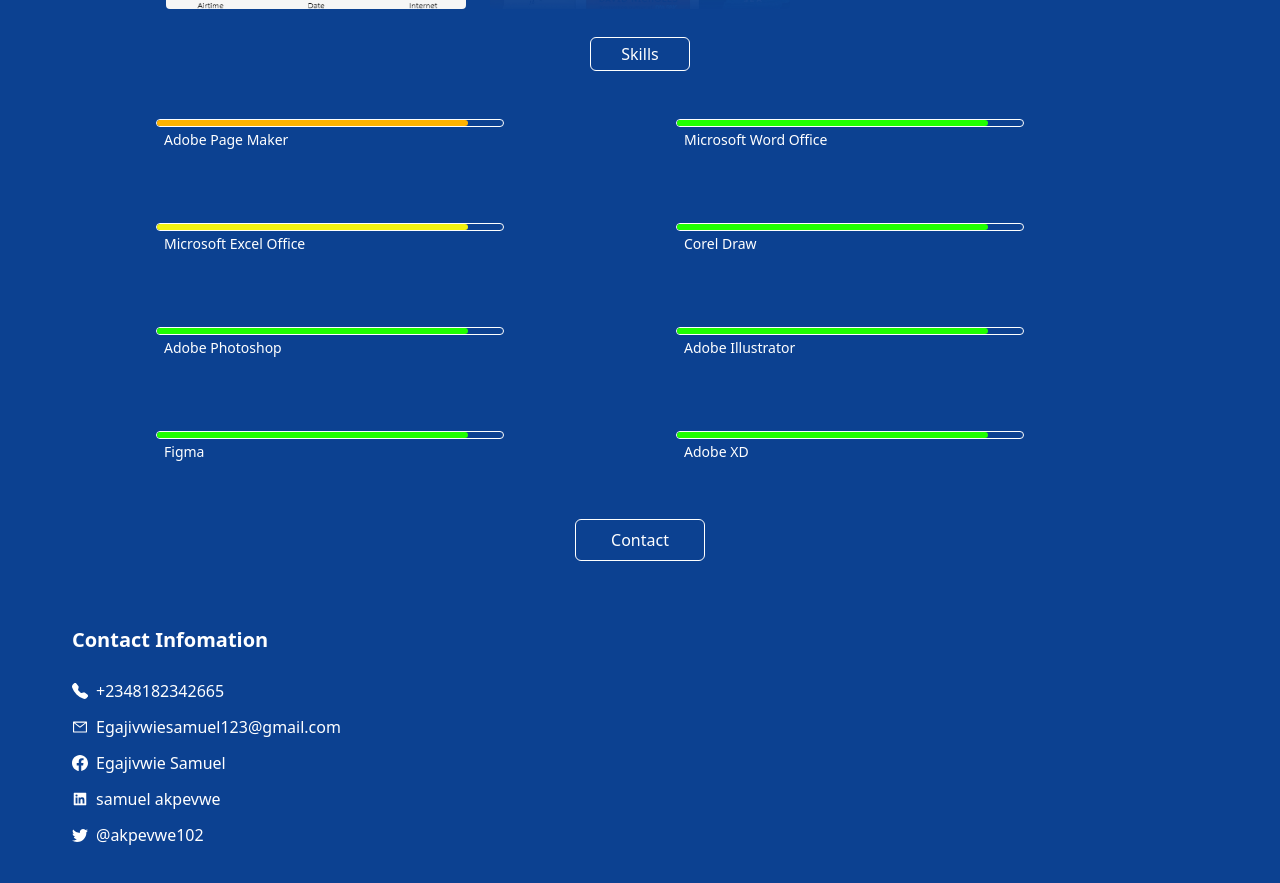
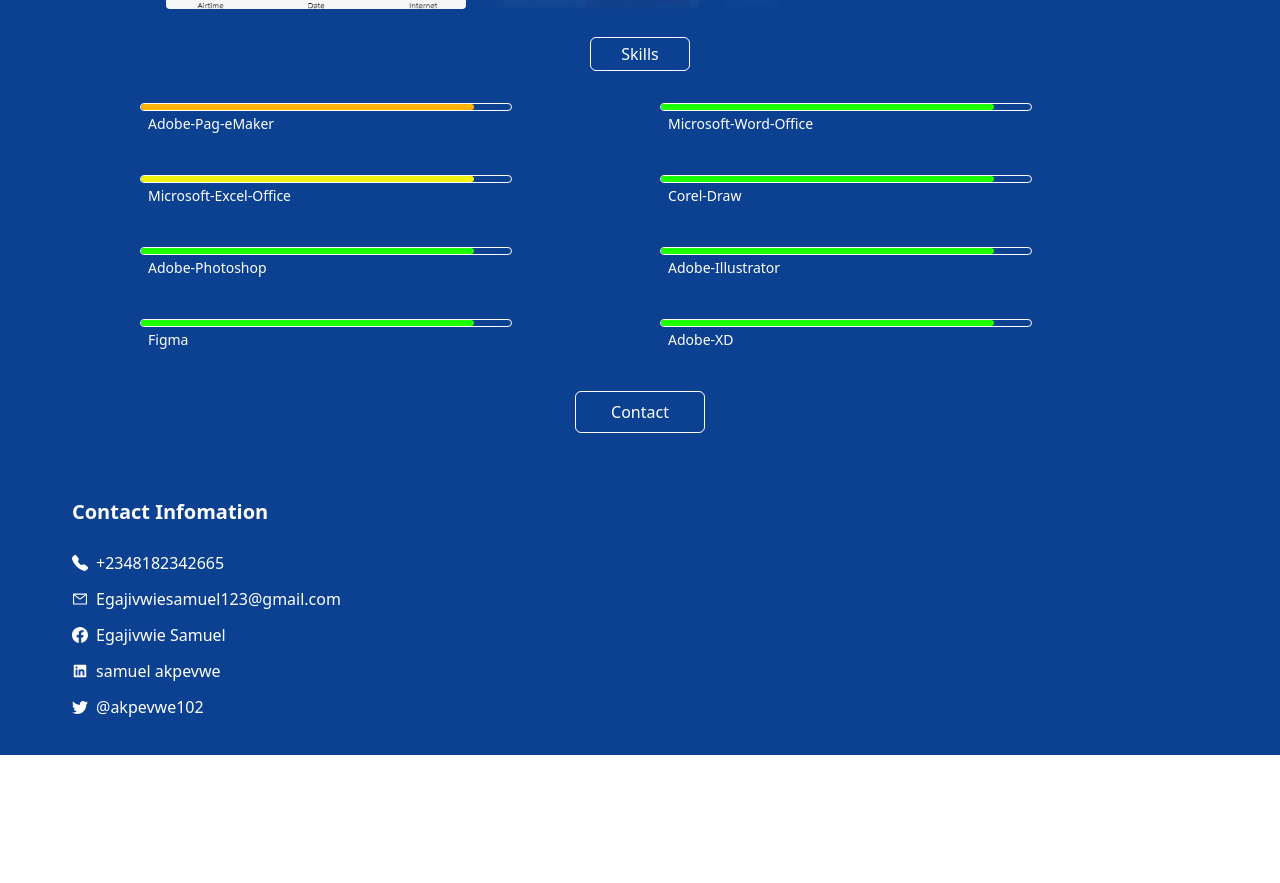
Before and after one commit to goodylove/my-ts-app, a React (Create React App) app: page / in a window 1280 px wide. Shown: the part 1423-2306 px from the top of the page. After the commit the page ends 2178 px from the top, so only its background shows below. Built offline with nearby package versions, Linux system fonts and the light colour scheme.

Commit message:
added mobile menu

```diff
--- a/src/Data.tsx
+++ b/src/Data.tsx
@@ -33,32 +33,32 @@
 
 export const skills = [
   {
-    name: "Adobe Page Maker",
+    name: "Adobe-Pag-eMaker",
     level: "90%",
     colors: "#FFB300",
   },
   {
-    name: "Microsoft Word Office",
+    name: "Microsoft-Word-Office",
     level: "90%",
     colors: "#20FF00",
   },
   {
-    name: "Microsoft Excel Office",
+    name: "Microsoft-Excel-Office",
     level: "90%",
     colors: "#F2F20E",
   },
   {
-    name: "Corel Draw",
+    name: "Corel-Draw",
     level: "90%",
     colors: "#20FF00",
   },
   {
-    name: "Adobe Photoshop",
+    name: "Adobe-Photoshop",
     level: "90%",
     colors: "#20FF00",
   },
   {
-    name: "Adobe Illustrator",
+    name: "Adobe-Illustrator",
     level: "90%",
     colors: "#20FF00",
   },
@@ -69,7 +69,7 @@
     colors: "#20FF00",
   },
   {
-    name: "Adobe XD",
+    name: "Adobe-XD",
     level: "90%",
     colors: "#20FF00",
   },
--- a/src/components/About/index.tsx
+++ b/src/components/About/index.tsx
@@ -7,7 +7,7 @@
       <div className="flex justify-center m-2">
         <Button
           text={"About"}
-          className=" border-[1px] border-blue  rounded p-2 font-bold text-blue w-28"
+          className=" md:border-[1px] border-blue  rounded p-2 font-bold text-blue w-28"
         />
       </div>
       <div className="flex justify-center p-2">
--- a/src/components/Home/index.tsx
+++ b/src/components/Home/index.tsx
@@ -1,6 +1,8 @@
 import React from "react";
 import samy from "../.././assets/sampic.png";
 import Button from "../Button/index";
+import { GiHamburgerMenu } from "react-icons/gi";
+import { AiOutlineClose } from "react-icons/ai";
 
 const Home = () => {
   return (
@@ -28,7 +30,28 @@
           </li>
         </ul>
       </header>
-
+      <div className="flex md:hidden text-start">
+        <GiHamburgerMenu className="text-white text-[20px]" />
+        <div>
+          <ul className="md:flex justify-around md:w-[380px] font-thin hidden">
+            <li className="menu">
+              <a href="#">Home</a>
+            </li>
+            <li className="menu">
+              <a href="#about">About</a>
+            </li>
+            <li className="menu">
+              <a href="#projects">Projects</a>
+            </li>
+            <li className="menu">
+              <a href="#skills">Skills</a>
+            </li>
+            <li className="menu">
+              <a href="#contact">Contact</a>
+            </li>
+          </ul>
+        </div>
+      </div>
       {/* intro and image section */}
       <div className="flex flex-col justify-center">
         <div className="flex justify-center  w-full  text-white mt-5">
--- a/src/components/Project/index.tsx
+++ b/src/components/Project/index.tsx
@@ -8,7 +8,7 @@
       <div className="flex justify-center m-2">
         <Button
           text={"project"}
-          className="text-white  border-[1px] border-white  p-2 rounded-md w-[130px] bg-transparent  m-2"
+          className="text-white  md:border-[1px] border-white  p-2 rounded-md w-[130px] bg-transparent  m-2"
         />
       </div>
       <div className="flex justify-center">
--- a/src/components/Skill/Bar.tsx
+++ b/src/components/Skill/Bar.tsx
@@ -33,7 +33,7 @@
     },
   };
   return (
-    <div className="m-2 w-full p-5">
+    <div className="m-2 w-full p-1">
       <m.div
         className="md:w-9/12 rounded-full  h-2 border-[1px] border-white w-full"
         variants={item}
@@ -48,7 +48,9 @@
           animate="show"
         ></m.div>
       </m.div>
-      <span className="text-white text-sm pl-2">{skill.name}</span>
+      <span className="text-white   text-[10px] md:text-sm pl-2">
+        {skill.name}
+      </span>
     </div>
   );
 };
--- a/src/components/Skill/index.tsx
+++ b/src/components/Skill/index.tsx
@@ -8,7 +8,7 @@
       <div className="w-[80%] flex flex-col justify-center ">
         <div className="flex justify-center m-3">
           <Button
-            className="text-white  border-[1px] border-white  p-1 rounded-md w-[100px] bg-transparent  m-2"
+            className="text-white  md:border-[1px] border-white  p-1 rounded-md w-[100px] bg-transparent  m-2"
             text="Skills"
           />
         </div>
```
